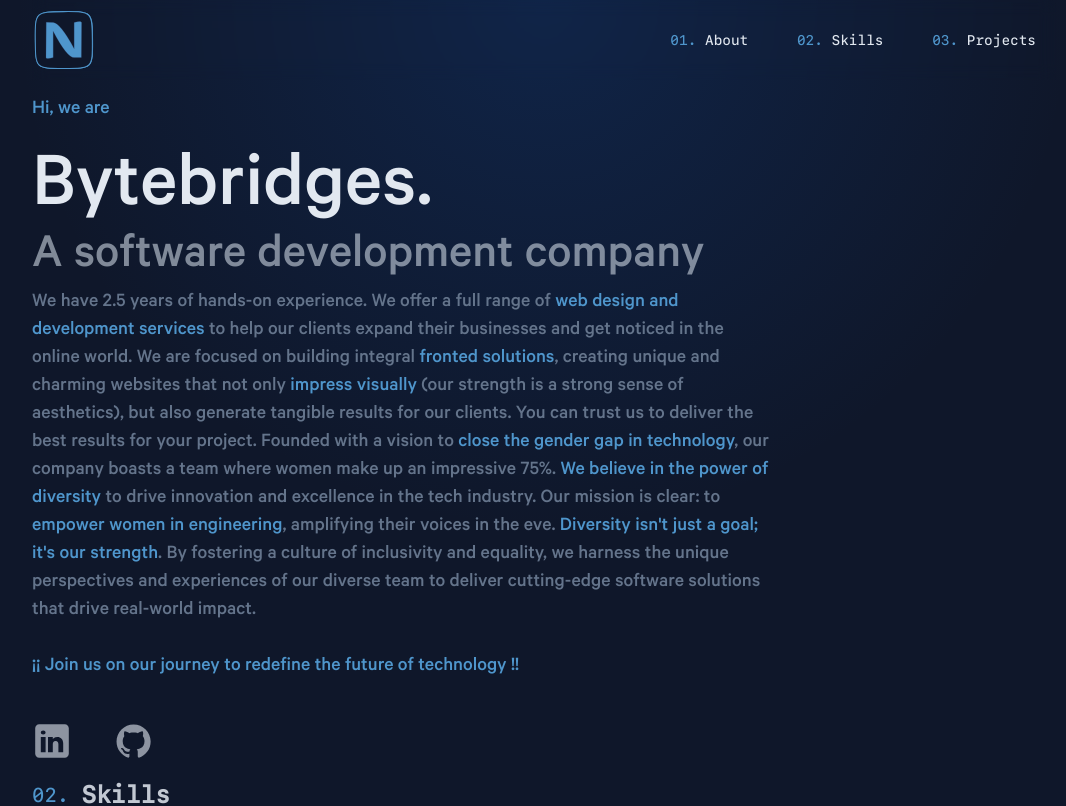
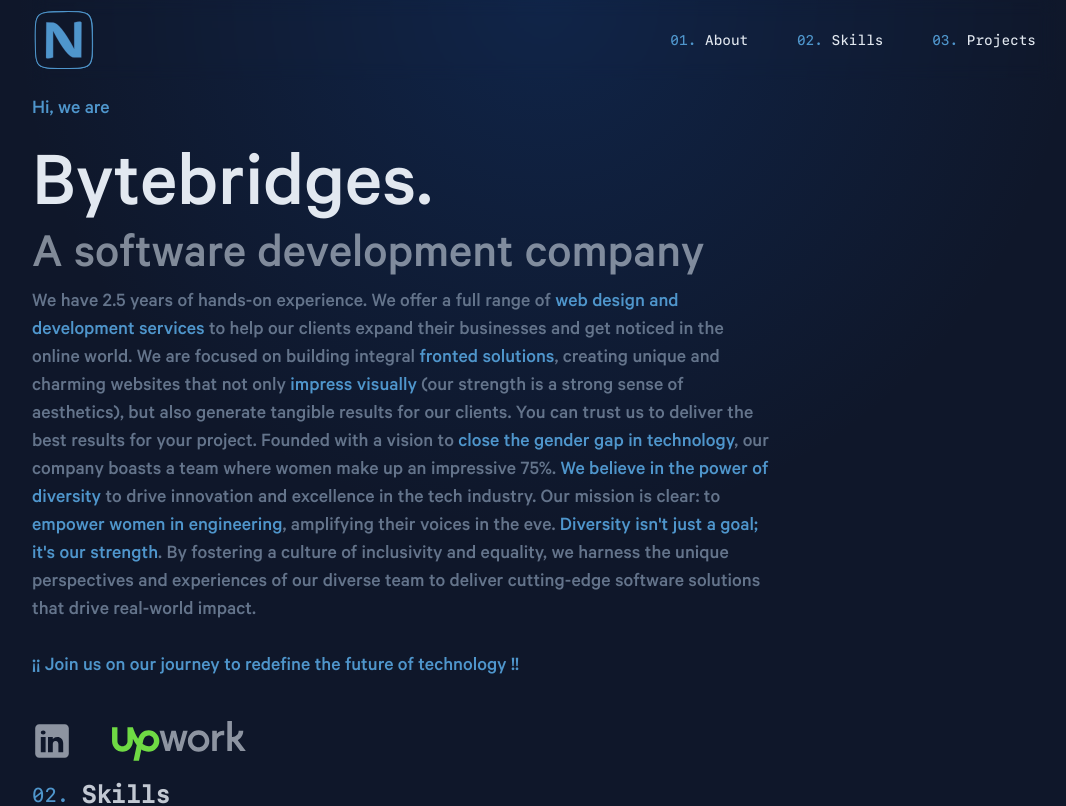
Before and after one commit to PuentesDeByte/00_portfolio_byteBridges, a React (Vite) app: page / in a window 1280 px wide. Shown: the top 806 px of the page, without its empty margins (96-1162 px from the left). Built offline with nearby package versions, Linux system fonts and the light colour scheme.

Commit message:
media logos updated

```diff
--- /dev/null
+++ b/src/assets/icons/upwork.jsx
@@ -0,0 +1,18 @@
+const IconUpwork = () => (
+  <svg
+    width="100%"
+    height="100%"
+    viewBox="0 0 512 153"
+    xmlns="http://www.w3.org/2000/svg"
+    preserveAspectRatio="xMidYMid"
+    className="media-icons"
+  >
+    <path
+      d="M140.107 96.628c-8.321 0-16.118-3.523-23.202-9.258l1.725-8.096.075-.3c1.536-8.62 6.409-23.089 21.402-23.089 11.244 0 20.39 9.146 20.39 20.39-.038 11.207-9.183 20.353-20.39 20.353zm0-61.395c-19.154 0-33.996 12.444-40.03 32.909-9.221-13.831-16.193-30.435-20.278-44.416H59.184v53.636c0 10.57-8.621 19.19-19.191 19.19-10.57 0-19.19-8.62-19.19-19.19V23.726H.186v53.636c-.075 21.965 17.804 39.993 39.768 39.993 21.965 0 39.844-18.028 39.844-39.993v-8.995c4.01 8.358 8.92 16.791 14.88 24.288l-12.632 59.37h21.103l9.145-43.066c8.021 5.135 17.242 8.359 27.812 8.359 22.601 0 41.005-18.516 41.005-41.118 0-22.564-18.404-40.967-41.005-40.967z"
+      fill="#6FDA44"
+    />
+    <path d="M244.043 37.557l13.306 53.636 14.656-53.636h17.466l-22.526 77.512h-17.467l-13.83-53.974-13.794 53.936h-17.466L181.86 37.52h17.467l14.655 53.636 13.306-53.636h16.754v.038zm87.22-2.324c-22.676 0-41.042 18.403-41.042 41.042 0 22.677 18.403 41.043 41.042 41.043 22.677 0 41.08-18.366 41.08-41.043 0-22.676-18.403-41.042-41.08-41.042zm0 65.218c-13.343 0-24.138-10.795-24.138-24.138 0-13.344 10.832-24.138 24.138-24.138 13.344 0 24.138 10.794 24.138 24.138 0 13.306-10.794 24.138-24.138 24.138zm90.968-45.54c-11.731 0-21.214 9.52-21.214 21.214v38.906h-17.58V37.557h17.58v11.919s7.496-11.957 22.901-11.957h5.397v17.392h-7.084zm58.997 18.366c12.48-7.047 20.952-20.428 20.952-35.758H484.6c0 12.931-10.494 23.426-23.425 23.426h-2.362V.15h-17.578V115.03h17.578V78.524h2.1c1.724 0 3.973 1.125 4.985 2.511l24.962 33.996h21.065l-30.697-41.754z" />
+  </svg>
+);
+
+export default IconUpwork;
--- a/src/components/Media.jsx
+++ b/src/components/Media.jsx
@@ -1,4 +1,4 @@
-import IconGitHub from "../assets/icons/github"
+import IconUpwork from "../assets/icons/upwork"
 import IconLinkedin from "../assets/icons/linkedin"
 
 const Media = () => {
@@ -6,13 +6,13 @@
   return (
     <ul className="media-list w-full h-full flex justify-between m-0">
       <li className="w-auto h-full pr-5">
-        <a href="https://www.linkedin.com/in/nicole-venachi/" target="_blank" rel="noreferrer">
+        <a href="https://www.linkedin.com/in/puentes-de-bytes-5924512b8/" target="_blank" rel="noreferrer">
           <IconLinkedin />
         </a>
       </li>
       <li className="w-auto h-full pl-5">
-        <a href="https://github.com/NicoleVenachi" target="_blank" rel="noreferrer">
-          <IconGitHub />
+        <a href="https://www.upwork.com/freelancers/~010eea89cf3dc3f0d7" target="_blank" rel="noreferrer">
+          <IconUpwork />
         </a>
       </li>
     </ul>
```
